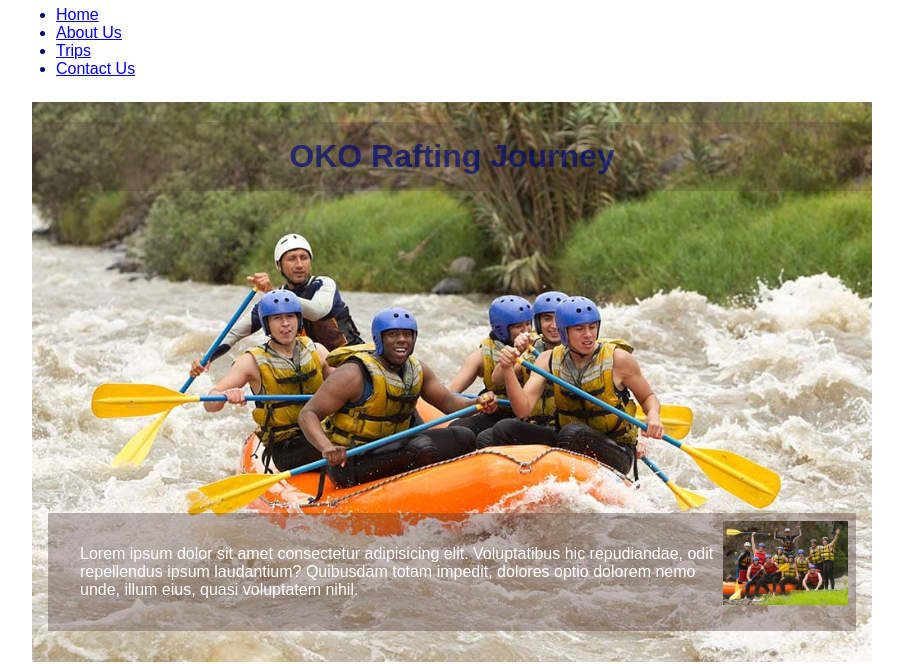
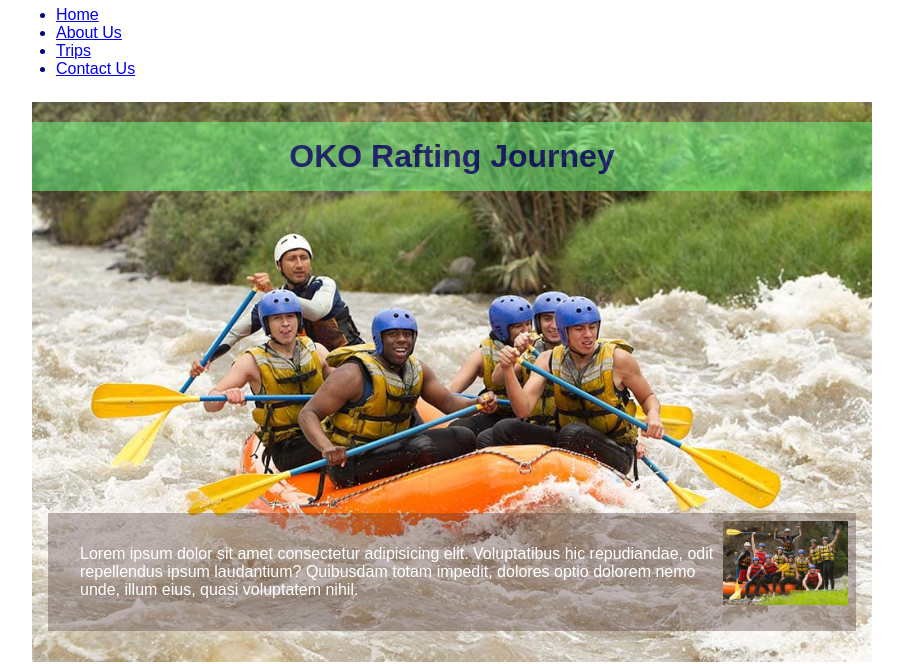
Before and after one commit to Ollionnaire/wdd130, a plain HTML site: page wwr/about.html in a window 1280 px wide. Shown: the part 161-825 px from the top of the page, without its empty margins (188-1091 px from the left). Drawn offline with Linux system fonts and the light colour scheme.

Commit message:
Rafting Site – About Us Page

```diff
--- a/wwr/styles/rafting.css
+++ b/wwr/styles/rafting.css
@@ -53,7 +53,7 @@ nav, p, section, article {
   padding: 16px;
   text-align: center;
   opacity: 0.7;
-  background-color: var(--accent2-color);
+  background-color: var(--secondary-color);
   color: var(--accent1-color);
 }
 
```
